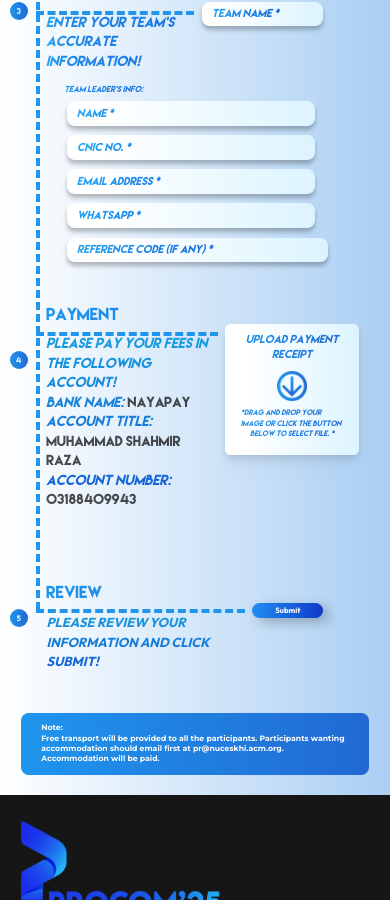
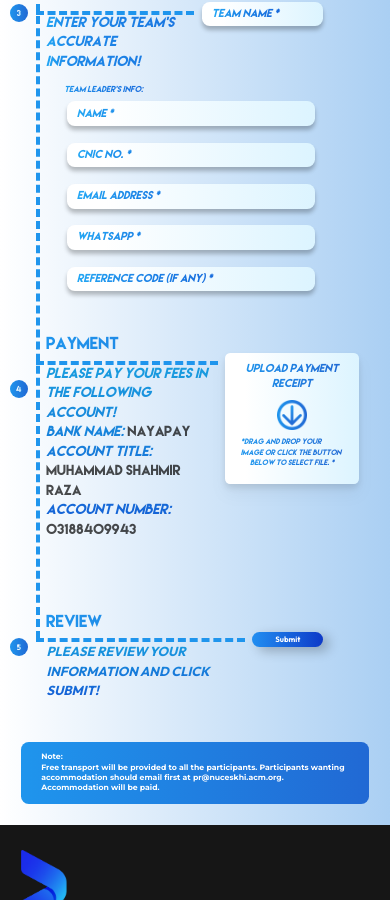
Before and after one commit to Mubin987/Procom25-website, a React (Vite) app in the folder frontend/: page /register in a window 390 px wide. Shown: the part 1371-2271 px from the top of the page. Built offline with nearby package versions, Linux system fonts and the light colour scheme.

Commit message:
improve styling and structure for sponsor sections to make it responsive

```diff
--- a/frontend/src/components/Register/Team-Information.jsx
+++ b/frontend/src/components/Register/Team-Information.jsx
@@ -1,4 +1,5 @@
 import RegisterHeading from "../ui/register-headings";
+import '../../index.css'
 
 const TeamInformation = ({ props }) => {
     return (
@@ -16,18 +17,18 @@
                 />
             </div>
             <div className="absolute top-[38px] left-[-1%] flex h-7 w-7 items-center justify-center rounded-full bg-[linear-gradient(90deg,_#1F95ED_0%,_#2169D4_100%)] font-bold text-white text-xl z-10">
-                <span className="bg-[linear-gradient(90deg,_#FFFFFF_14.9%,_#D0EFFF_63.77%,_#A7E2FF_100%)] bg-clip-text text-transparent font-bold">3</span>
+            <span className="bg-[linear-gradient(90deg,_#FFFFFF_14.9%,_#D0EFFF_63.77%,_#A7E2FF_100%)] bg-clip-text text-transparent font-bold">3</span>
             </div>
             <div className="mt-5 sm:mt-7 bg-[linear-gradient(270deg,#0D32C5_0%,#1768DB_37.9%,#1E8AE9_93.9%,#23A7F4_100%)] bg-clip-text text-transparent font-bold">
                 <p className="text-[13px] sm:text-base max-w-[50%] italic">
                     ENTER YOUR TEAM'S ACCURATE INFORMATION!
                 </p>
             </div>
-            <div className='ml-5 max-w-[86%]'>
+            <div className=' ml-5 max-w-[86%]'>
                 <p className="text-xl max-w-[50%] italic mt-5 mb-2 ml-2 bg-[linear-gradient(270deg,#0D32C5_0%,#1768DB_37.9%,#1E8AE9_93.9%,#23A7F4_100%)] bg-clip-text text-transparent font-bold">
                     TEAM LEADER'S INFO:
                 </p>
-                <div className='flex flex-wrap w-[96%] sm:mb-6'>
+                <div className='responsive-margin flex flex-wrap w-[96%] sm:mb-6'>
                     <div className='w-full md:w-1/2 mb-3 sm:mb-0'>
                         <input
                             type='text'
@@ -44,46 +45,21 @@
                             placeholder='CNIC NO. *'
                             required
                             value={props.cnicNo}
-                            onChange={e => {
-                                const cnic = e.target.value;
-                                props.setCnicNo(cnic);
-                                if (cnic.length !== 13) {
-                                    props.setCnicError(true);
-                                } else {
-                                    props.setCnicError(false);
-                                }
-                            }}
+                            onChange={e => props.setCnicNo(e.target.value)}
                             className='w-[90%] ml-3 py-3 pl-4 rounded-xl bg-[linear-gradient(90deg,_#FFFFFF_14.9%,_#DCF4FF_100%)] sm:py-2 sm:placeholder:text-xl placeholder:font-bold placeholder-transparent placeholder:bg-gradient-text placeholder:bg-clip-text placeholder:italic shadow-[0px_4px_4px_0px_#00000040]'
                         />
-                        {props.cnicError && (
-                            <p className="text-red-500 text-sm mt-1 ml-5">Please enter a valid cnic.</p>
-                        )}
                     </div>
                 </div>
-                <div className='flex flex-wrap w-[96%] sm:mb-6'>
+                <div className='responsive-margin flex flex-wrap w-[96%] sm:mb-6'>
                     <div className='w-full md:w-1/2 mb-3 sm:mb-0'>
                         <input
                             type='email'
                             placeholder='EMAIL ADDRESS *'
                             required
                             value={props.emailAddress}
-                            onChange={e => {
-                                const email = e.target.value;
-                                props.setEmailAddress(email);
-
-                                const emailRegex = /^[^\s@]+@[^\s@]+\.[^\s@]+$/;
-                                if (!emailRegex.test(email)) {
-                                    props.setEmailError(true);
-                                } else {
-                                    props.setEmailError(false);
-                                }
-                            }}
-                            className={`w-[90%] ml-3 py-3 pl-4 rounded-xl bg-[linear-gradient(90deg,_#FFFFFF_14.9%,_#DCF4FF_100%)] sm:py-2 sm:placeholder:text-xl placeholder:font-bold placeholder-transparent placeholder:bg-gradient-text placeholder:bg-clip-text placeholder:italic shadow-[0px_4px_4px_0px_#00000040] ${props.emailError ? 'border-red-500' : ''
-                                }`}
+                            onChange={e => props.setEmailAddress(e.target.value)}
+                            className='w-[90%] ml-3 py-3 pl-4 rounded-xl bg-[linear-gradient(90deg,_#FFFFFF_14.9%,_#DCF4FF_100%)] sm:py-2 sm:placeholder:text-xl placeholder:font-bold placeholder-transparent placeholder:bg-gradient-text placeholder:bg-clip-text placeholder:italic shadow-[0px_4px_4px_0px_#00000040]'
                         />
-                        {props.emailError && (
-                            <p className="text-red-500 text-sm mt-1 ml-5">Please enter a valid email address.</p>
-                        )}
                     </div>
                     <div className='w-full md:w-1/2 mb-3 sm:mb-0'>
                         <input
@@ -91,17 +67,12 @@
                             placeholder='WHATSAPP *'
                             required
                             value={props.whatsapp}
-                            onChange={e => {
-                                const num = e.target.value;
-                                props.setWhatsapp(num);
-
-
-                            }}
+                            onChange={e => props.setWhatsapp(e.target.value)}
                             className='w-[90%] ml-3 py-3 pl-4 rounded-xl bg-[linear-gradient(90deg,_#FFFFFF_14.9%,_#DCF4FF_100%)] sm:py-2 sm:placeholder:text-xl placeholder:font-bold placeholder-transparent placeholder:bg-gradient-text placeholder:bg-clip-text placeholder:italic shadow-[0px_4px_4px_0px_#00000040]'
                         />
                     </div>
                 </div>
-                <div className='w-full refer-btn'>
+                <div className='responsive-margin w-full refer-btn'>
                     <input
                         type='text'
                         placeholder='REFERENCE CODE (IF ANY) *'
--- a/frontend/src/components/Sponsors/SponsorSection.jsx
+++ b/frontend/src/components/Sponsors/SponsorSection.jsx
@@ -1,5 +1,5 @@
 const SponsorSection = ({ title, sponsors }) => (
-    <section className="mb-16">
+    <section className="mb-16 sponsor-section">
         <div className="flex items-center justify-center gap-4 mb-8">
             <div className="w-full border-t-4 border border-[#434242]" />
             {/* <Heading1 text={ title} /> */}
@@ -13,7 +13,7 @@
             {sponsors.map((sponsor, index) => (
                 <div
                     key={index}
-                    className="rounded-lg p-4 w-full h-28 flex items-center justify-center shadow-md bg-white"
+                    className="rounded-lg p-4 w-full h-28 flex items-center justify-center shadow-md bg-white "
                 >
                     <img
                         src={sponsor.logo}
--- a/frontend/src/index.css
+++ b/frontend/src/index.css
@@ -205,7 +205,7 @@
     }
 
     .refer-btn {
-      width: 96% !important;
+      width: 91% !important;
     }
 
     .responsive-btn-1 {
@@ -259,6 +259,31 @@
     .payment-info {
       width: 100% !important;
     }
+
+    .sponsor-section {
+      padding: 0.5rem;
+      border-radius: 1rem;
+      box-shadow: 0 4px 8px rgba(0, 0, 0, 0.1);
+    }
+
+    .sponsor-section h2 {
+      font-size: 1.5rem;
+    }
+
+    .sponsor-section .grid {
+      grid-template-columns: repeat(2, 1fr);
+      gap: 1rem;
+    }
+
+    .sponsor-section .grid div {
+      height: auto;
+    }
+
+    .sponsor-section .grid img {
+      width: 90%;
+      height: auto !important;
+      object-fit: cover;
+    }
   }
 
   @media (min-width: 400px) and (max-width: 639px) {
@@ -297,7 +322,7 @@
     }
 
     .refer-btn {
-      width: 96% !important;
+      width: 91% !important;
     }
 
     .responsive-btn-1 {
@@ -351,6 +376,31 @@
     .payment-info {
       width: 100% !important;
     }
+
+    .sponsor-section {
+      padding: 1.75rem;
+      border-radius: 1rem;
+      box-shadow: 0 4px 8px rgba(0, 0, 0, 0.1);
+    }
+
+    .sponsor-section h2 {
+      font-size: 1.75rem;
+    }
+
+    .sponsor-section .grid {
+      grid-template-columns: repeat(2, 1fr);
+      gap: 1rem;
+    }
+
+    .sponsor-section .grid div {
+      height: auto;
+    }
+
+    .sponsor-section .grid img {
+      width: 90%;
+      height: auto !important;
+      object-fit: cover;
+    }
   }
 
   @media (min-width: 640px) and (max-width: 767px) {
@@ -380,7 +430,7 @@
     }
 
     .refer-btn {
-      width: 96% !important;
+      width: 91% !important;
     }
 
     .responsive-btn-1 {
@@ -433,6 +483,31 @@
 
     .payment-info {
       width: 100% !important;
+    }
+
+    .sponsor-section {
+      padding: 2rem;
+      border-radius: 1rem;
+      box-shadow: 0 4px 8px rgba(0, 0, 0, 0.1);
+    }
+
+    .sponsor-section h2 {
+      font-size: 2.5rem;
+    }
+
+    .sponsor-section .grid {
+      grid-template-columns: repeat(3, 1fr);
+      gap: 1rem;
+    }
+
+    .sponsor-section .grid div {
+      height: auto;
+    }
+
+    .sponsor-section .grid img {
+      width: 90%;
+      height: auto !important;
+      object-fit: cover;
     }
   }
 
@@ -517,6 +592,31 @@
     .top-\[33px\] {
       top: 34% !important;
     }
+
+    .sponsor-section {
+      padding: 2rem;
+      border-radius: 1rem;
+      box-shadow: 0 4px 8px rgba(0, 0, 0, 0.1);
+    }
+
+    .sponsor-section h2 {
+      font-size: 3rem;
+    }
+
+    .sponsor-section .grid {
+      grid-template-columns: repeat(4, 1fr);
+      gap: 1rem;
+    }
+
+    .sponsor-section .grid div {
+      height: auto;
+    }
+
+    .sponsor-section .grid img {
+      width: 95%;
+      height: auto !important;
+      object-fit: cover;
+    }
   }
 
   @media (min-width: 1024px) and (max-width: 1279px) {
@@ -595,6 +695,31 @@
 
     .top-\[33px\] {
       top: 34% !important;
+    }
+
+    .sponsor-section {
+      padding: 3.5rem;
+      border-radius: 1rem;
+      box-shadow: 0 4px 8px rgba(0, 0, 0, 0.1);
+    }
+
+    .sponsor-section h2 {
+      font-size: 3.5rem;
+    }
+
+    .sponsor-section .grid {
+      grid-template-columns: repeat(4, 1fr);
+      gap: 1rem;
+    }
+
+    .sponsor-section .grid div {
+      height: auto;
+    }
+
+    .sponsor-section .grid img {
+      width: 95%;
+      height: auto !important;
+      object-fit: cover;
     }
   }
 
@@ -675,6 +800,31 @@
     .top-\[33px\] {
       top: 37% !important;
     }
+
+    .sponsor-section {
+      padding: 3.5rem;
+      border-radius: 1rem;
+      box-shadow: 0 4px 8px rgba(0, 0, 0, 0.1);
+    }
+
+    .sponsor-section h2 {
+      font-size: 3.5rem;
+    }
+
+    .sponsor-section .grid {
+      grid-template-columns: repeat(4, 1fr);
+      gap: 1rem;
+    }
+
+    .sponsor-section .grid div {
+      height: auto;
+    }
+
+    .sponsor-section .grid img {
+      width: 95%;
+      height: auto !important;
+      object-fit: cover;
+    }
   }
 
   @media (min-width: 1536px) {
@@ -754,5 +904,30 @@
     .top-\[33px\] {
       top: 37% !important;
     }
+
+    .sponsor-section {
+      padding: 3.5rem;
+      border-radius: 1rem;
+      box-shadow: 0 4px 8px rgba(0, 0, 0, 0.1);
+    }
+
+    .sponsor-section h2 {
+      font-size: 3.5rem;
+    }
+
+    .sponsor-section .grid {
+      grid-template-columns: repeat(4, 1fr);
+      gap: 1rem;
+    }
+
+    .sponsor-section .grid div {
+      height: auto;
+    }
+
+    .sponsor-section .grid img {
+      width: 95%;
+      height: auto !important;
+      object-fit: cover;
+    }
   }
 }
```
